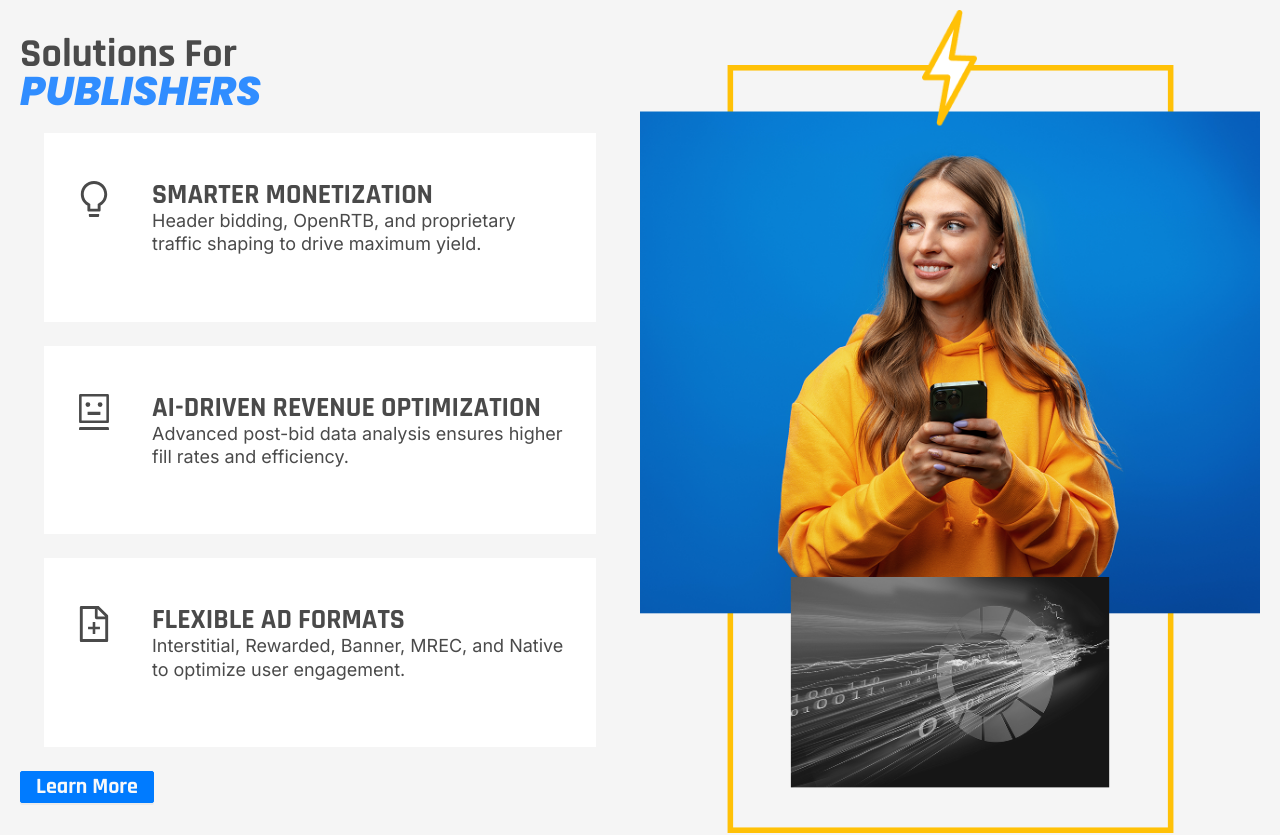
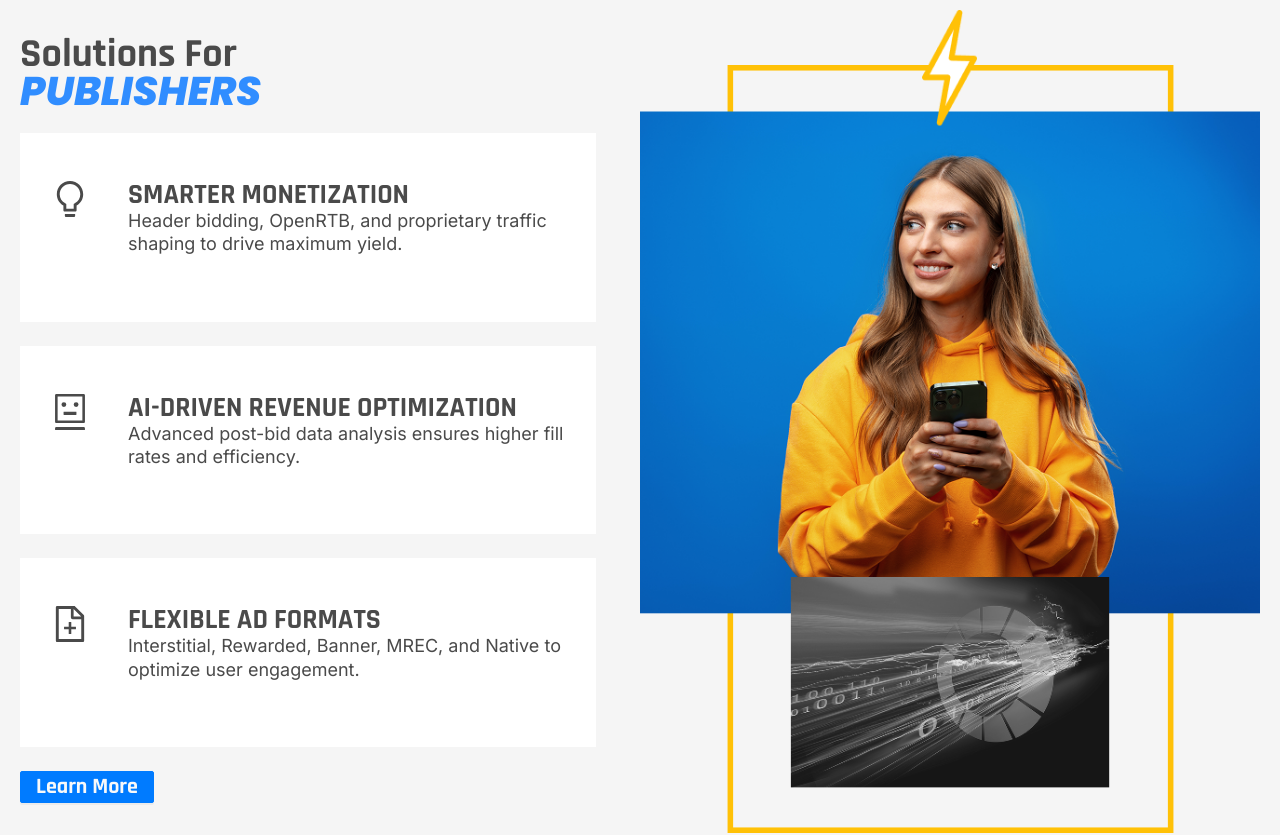
Before and after one commit to jwong65/vite-react-site, a React (Vite) app: page / in a window 1280 px wide. Shown: the part 1440-2275 px from the top of the page. Built offline with nearby package versions, Linux system fonts and the light colour scheme.

Commit message:
Removed left-margin on text-box

```diff
--- a/src/pages/home.css
+++ b/src/pages/home.css
@@ -210,7 +210,7 @@
     gap: 24px;
     align-self: stretch;
 
-    margin: 24px;
+    margin: 24px 24px 24px 0px;
 }
 .text-box p{
     margin-top: 0;
```
